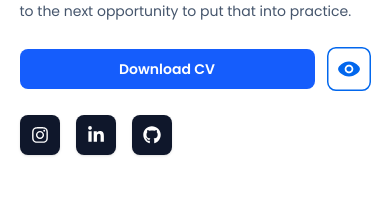
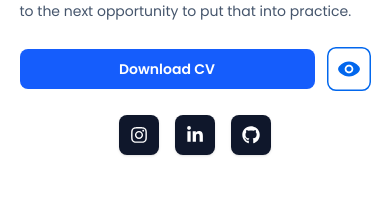
Before and after one commit to johnmarkfrias/jmfrias-portfolio, a React (Vite) app: page / in a window 390 px wide. Shown: the part 948-1153 px from the top of the page. Built offline with nearby package versions, Linux system fonts and the light colour scheme.

Commit message:
fix icon

```diff
--- a/src/components/sections/Hero.jsx
+++ b/src/components/sections/Hero.jsx
@@ -37,7 +37,6 @@ function Hero() {
     return () => clearTimeout(timeout);
   }, [currentText, isDeleting, roleIndex]);
 
-  // Social Links Component para iwas duplication
   const SocialLinks = ({ className = "" }) => (
     <aside
       aria-label="Social Media Links"
@@ -80,12 +79,12 @@ function Hero() {
         {/* Left Area (Desktop: 7 Cols | Tablet/Mobile: Full Width) */}
         <div className="order-2 lg:order-1 lg:col-span-7 flex flex-col lg:flex-row items-center lg:items-stretch gap-8 lg:gap-12 w-full">
 
-          {/* Column 1: Social Icons (Desktop & Laptop Lang - Centered Vertically) */}
+          {/* Desktop/Laptop Column: 3 Icons (Vertically Centered) */}
           <div className="hidden lg:flex flex-col justify-center items-center shrink-0">
             <SocialLinks className="flex-col" />
           </div>
 
-          {/* Column 2: Details & Content */}
+          {/* Details & Text Content (Always Left-Aligned across all screens) */}
           <div className="flex flex-col items-start text-left w-full min-w-0">
             <p className="text-xs sm:text-sm font-semibold tracking-wider text-slate-500 uppercase mb-2">
               Hello, My Name Is
@@ -117,7 +116,7 @@ function Hero() {
             </p>
 
             {/* Buttons */}
-            <div className="w-full sm:w-auto flex items-center gap-3">
+            <div className="w-full sm:w-auto flex items-center justify-start gap-3">
               <div className="flex-1 sm:flex-none sm:w-auto sm:min-w-[280px] text-center [&>a]:w-full [&>a]:justify-center [&>button]:w-full [&>button]:justify-center">
                 <Button href="/cv.pdf" variant="primary">
                   Download CV
@@ -139,8 +138,8 @@ function Hero() {
               </a>
             </div>
 
-            {/* Social Icons para sa Mobile at Tablet (Nasa ibaba ng buttons: 24px mt sa mobile, 32px mt sa tablet) */}
-            <div className="flex lg:hidden mt-6 md:mt-8 w-full justify-start">
+            {/* Mobile / Tablet Social Icons (Centered <=425px, Left-aligned >425px) */}
+            <div className="flex lg:hidden mt-6 md:mt-8 w-full justify-center min-[426px]:justify-start">
               <SocialLinks className="flex-row" />
             </div>
 
```
